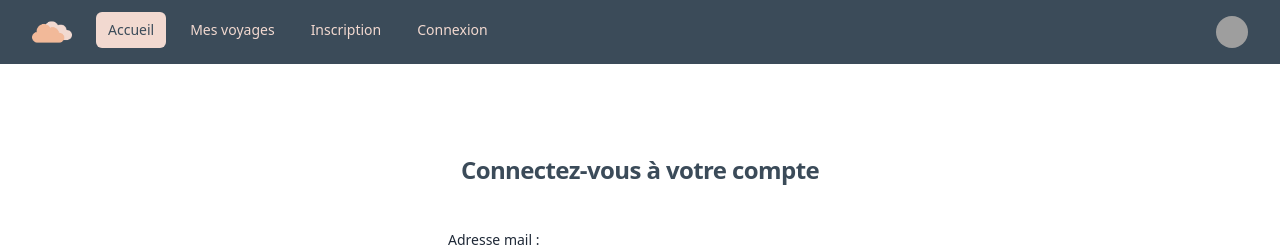
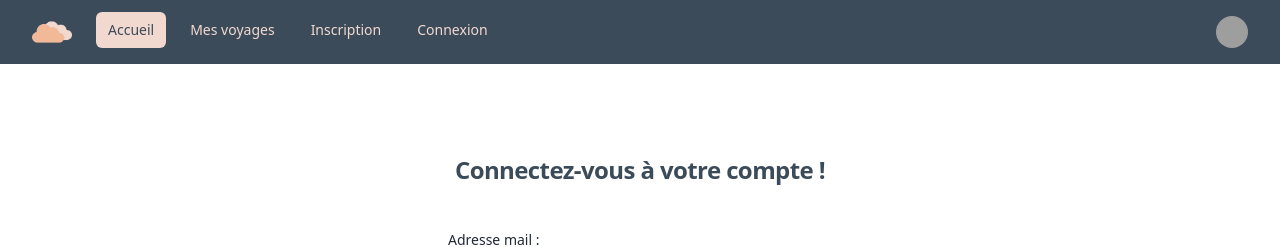
Before and after one commit to laurafeugene/site-voyage-front, a React (Vite) app: page /connexion in a window 1280 px wide. Shown: the top 247 px of the page. Built offline with nearby package versions, Linux system fonts and the light colour scheme; grey boxes are pictures that could not be loaded.

Commit message:
:style: apply flexbox

```diff
--- a/src/components/App/Connection/connection.tsx
+++ b/src/components/App/Connection/connection.tsx
@@ -21,7 +21,7 @@ function ConnectionForm() {
       <div className="flex min-h-full flex-1 flex-col justify-center px-6 py-12 lg:px-8">
         <div className="sm:mx-auto sm:w-full sm:max-w-sm">
           <h2 className="mt-10 text-center text-2xl font-bold leading-9 tracking-tight text-darkest">
-            Connectez-vous à votre compte
+            Connectez-vous à votre compte !
           </h2>
         </div>
 
```
